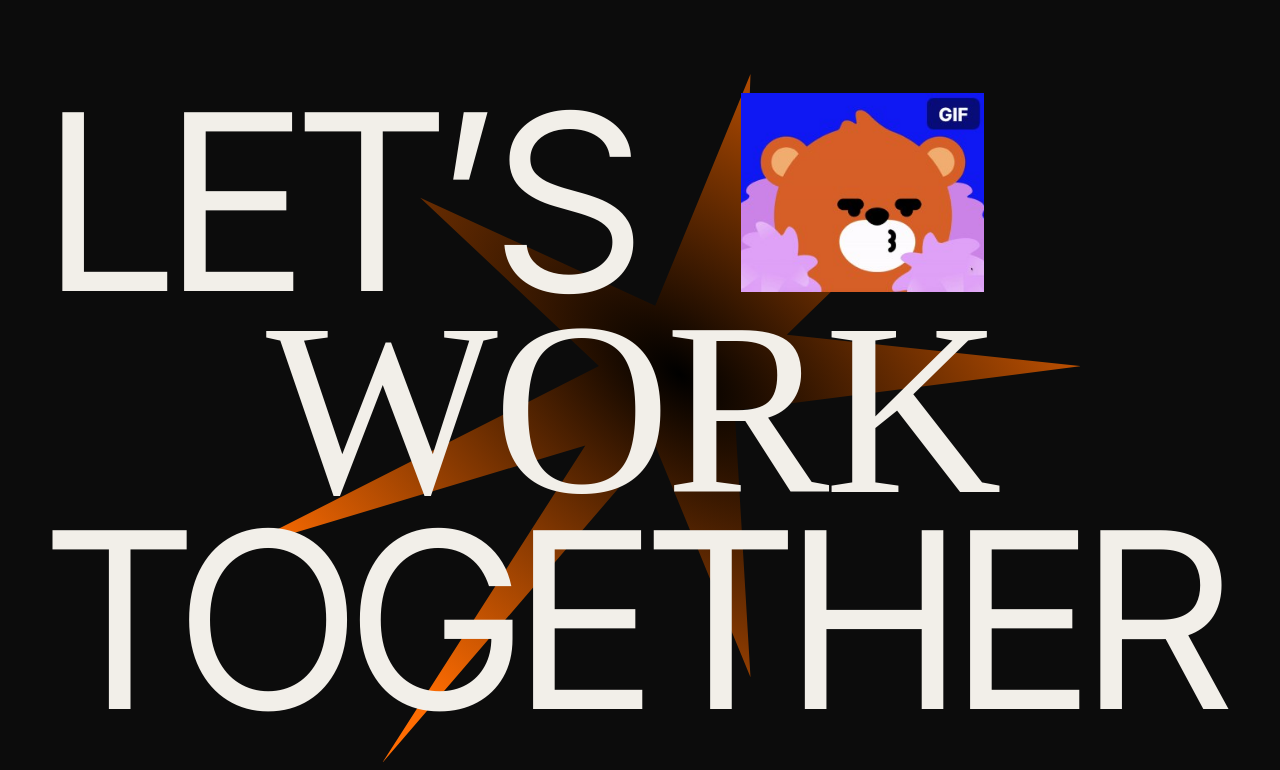
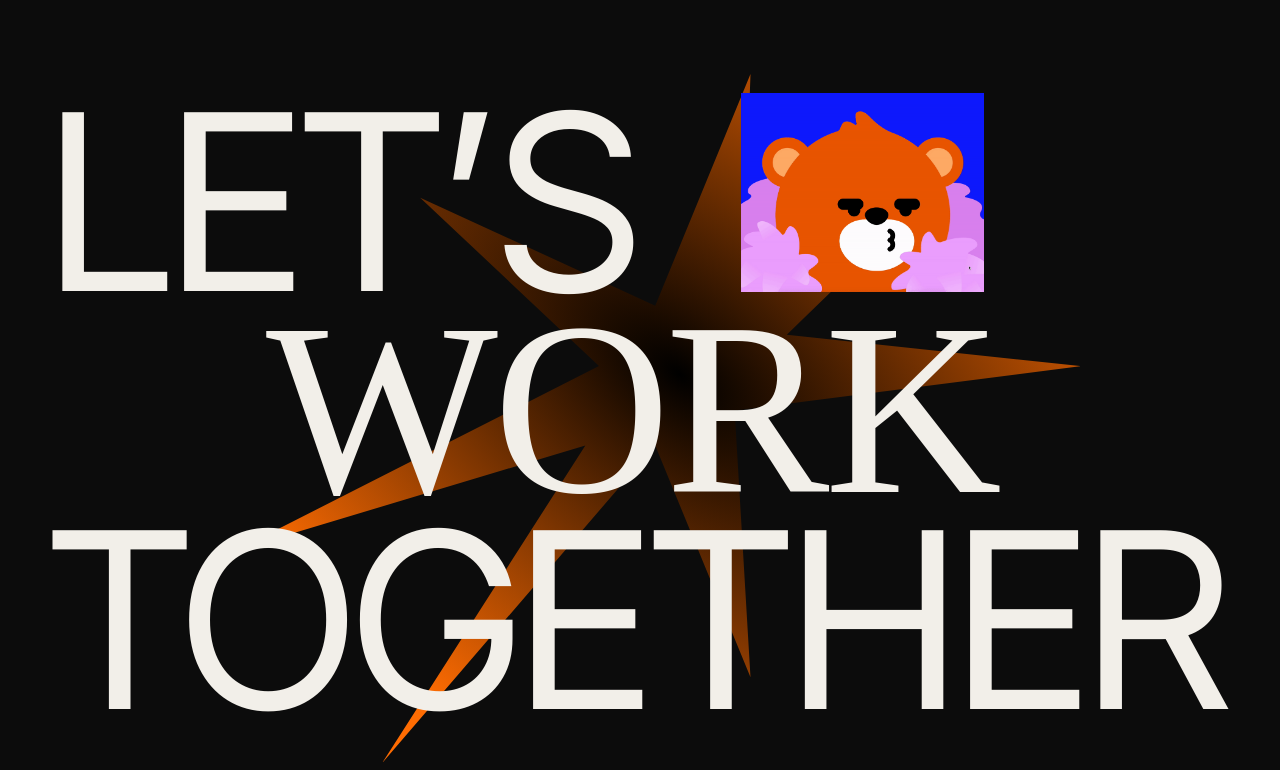
Before and after one commit to shishkaboom/portfolio, a plain HTML site: page index.html in a window 1280 px wide. Shown: the part 3356-4126 px from the top of the page. Drawn offline with Linux system fonts and the light colour scheme; a web font is replaced by a local one.

Commit message:
Use the animated bear GIF in the footer
Co-Authored-By: Claude Opus 5.5 <noreply@anthropic.com>
Claude-Session: https://claude.ai/code/session_01FGDzBcgLpCyNRuGASwrg2U

```diff
--- a/index.html
+++ b/index.html
@@ -400,7 +400,7 @@ a.ft-cta:hover .l2 i,a.ft-cta:focus-visible .l2 i{background:var(--or);color:#ff
     <div class="ft-mid">
       <svg class="ft-star" viewBox="0 0 879 717" aria-hidden="true"><defs><radialGradient id="sg-foot" cx="0" cy="0" r="1" gradientTransform="matrix(-550.93 31.6797 -403.012 -598.026 461.336 312.421)" gradientUnits="userSpaceOnUse"><stop/><stop offset="1" stop-color="#FF6C02"/></radialGradient></defs><path d="M363.496 386.533L0 495.587L377.672 303.916L191.662 128.769L436.196 241.127L535.331 0L527.694 212.832L777.149 73.2701L573.049 271.274L879 303.916L518.808 350.182L535.331 627.774L436.196 386.533L152.008 717L363.496 386.533Z" fill="url(#sg-foot)"/></svg>
       <a class="ft-cta" href="https://t.me/uatatey" target="_blank" rel="noopener" aria-label="Let’s work together: message me on Telegram @uatatey"><span class="l1">Let’s</span><span class="l2"><i>work</i></span><span class="l3">together</span></a>
-      <img class="ft-gif drag" draggable="false" src="img/bear.jpg" alt="Animated bear blowing a kiss">
+      <img class="ft-gif drag" draggable="false" src="img/bear.gif" alt="Animated bear blowing a kiss">
     </div>
   </footer>
 </section>
```
Also changed, not shown: img/bear.gif (added), img/bear.jpg (deleted).
